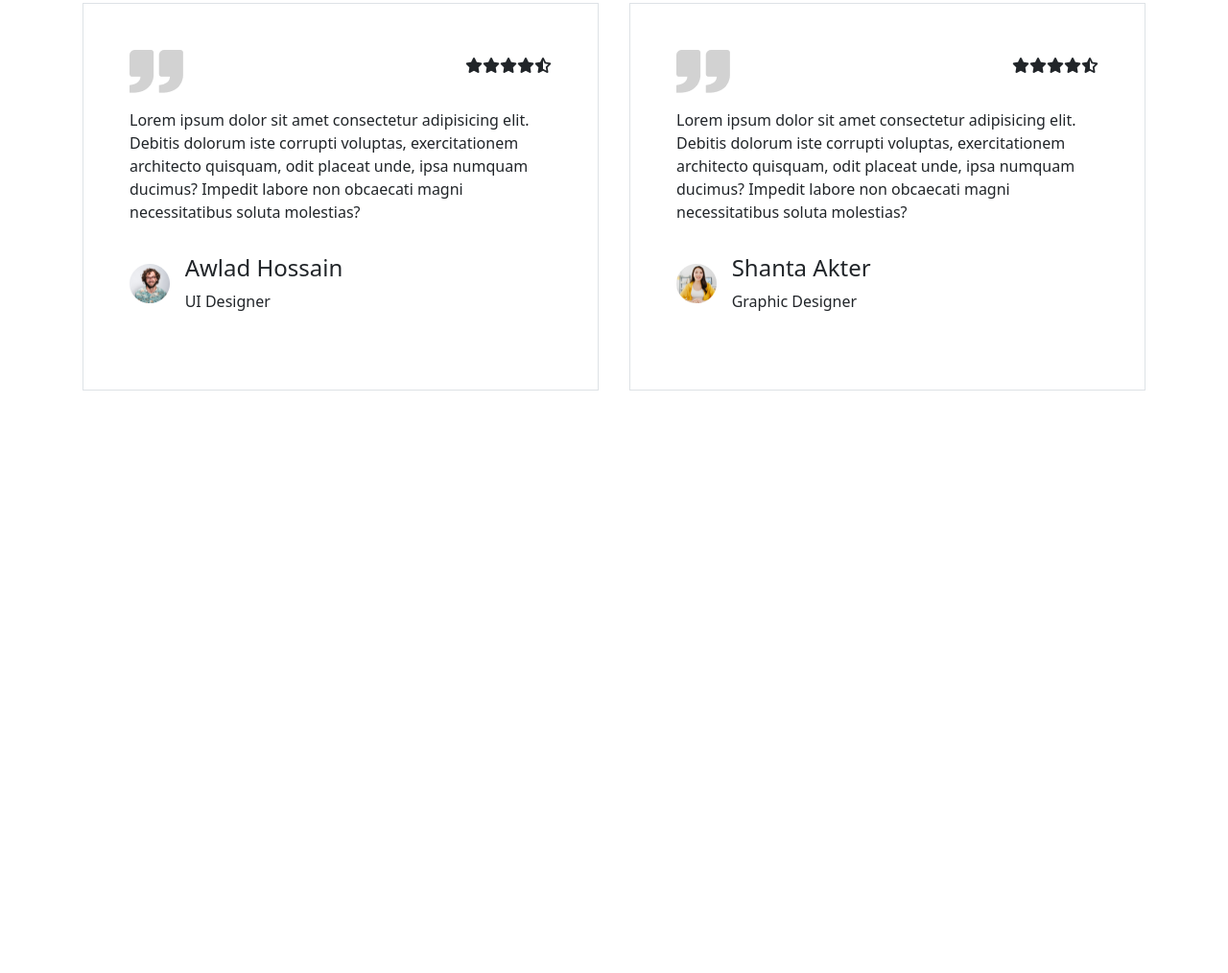
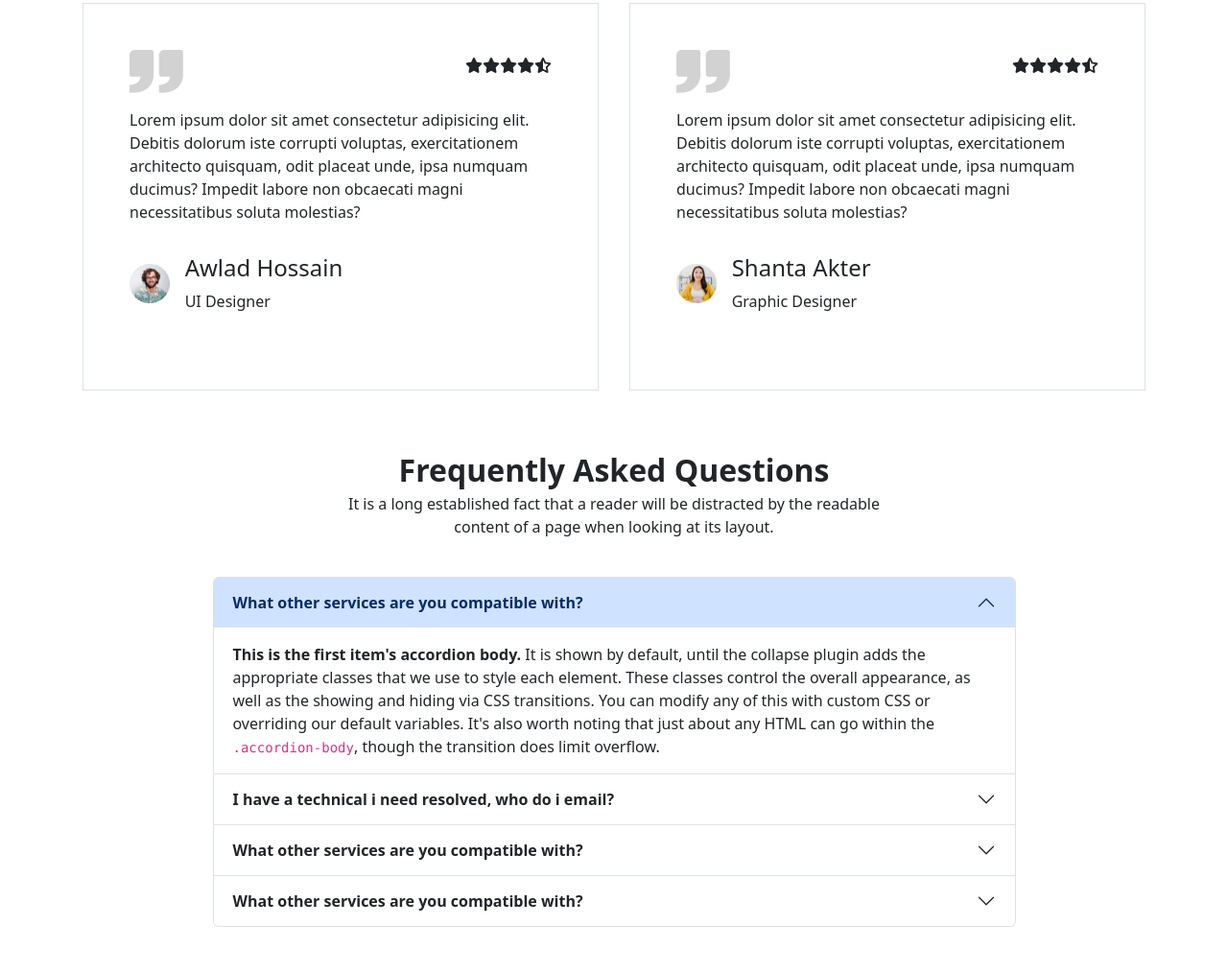
Before and after one commit to sourov2612/edTech-website, a plain HTML site: page index.html in a window 1280 px wide. Shown: the part 3680-4694 px from the top of the page at 96% size. Before the commit the page ends 4103 px from the top, so only its background shows below. Drawn offline with nearby package versions, Linux system fonts and the light colour scheme.

Commit message:
Asked Questions section added

```diff
--- a/index.html
+++ b/index.html
@@ -366,7 +366,7 @@
 
         <!-- Student feedback section start  -->
 
-        <section class="container ">
+        <section class="container pb-5">
           <div class="d-flex justify-content-center align-items-center mb-4">
             <div class="text-center">
                 <h2 class="mb-1 fw-semibold">Some Students Feedback</h2>
@@ -447,6 +447,82 @@
         <!-- Student feedback section end  -->
 
 
+        <!-- Asked Questions section start  -->
+
+        <section class="container pb-5">
+          <div class="d-flex justify-content-center align-items-center mb-4">
+            <div class="text-center">
+                <h2 class="mb-1 fw-semibold">Frequently Asked Questions</h2>
+                <p class="mb-0">It is a long established fact that a reader will be distracted by the readable</p>
+                <p>content of a page when looking at its layout.</p>
+            </div>
+          </div>
+
+          <section class="w-75 m-auto">
+            <div class="accordion" id="accordionExample">
+              <div class="accordion-item">
+                <h2 class="accordion-header">
+                  <button class="accordion-button fw-semibold" type="button" data-bs-toggle="collapse" data-bs-target="#collapseOne" aria-expanded="true" aria-controls="collapseOne">
+                    What other services are you compatible with?
+                  </button>
+                </h2>
+                <div id="collapseOne" class="accordion-collapse collapse show" data-bs-parent="#accordionExample">
+                  <div class="accordion-body">
+                    <strong>This is the first item's accordion body.</strong> It is shown by default, until the collapse plugin adds the appropriate classes that we use to style each element. These classes control the overall appearance, as well as the showing and hiding via CSS transitions. You can modify any of this with custom CSS or overriding our default variables. It's also worth noting that just about any HTML can go within the <code>.accordion-body</code>, though the transition does limit overflow.
+                  </div>
+                </div>
+              </div>
+
+
+              <div class="accordion-item">
+                <h2 class="accordion-header">
+                  <button class="accordion-button collapsed fw-semibold" type="button" data-bs-toggle="collapse" data-bs-target="#collapseTwo" aria-expanded="false" aria-controls="collapseTwo">
+                    I have a technical i need resolved, who do i email?
+                  </button>
+                </h2>
+                <div id="collapseTwo" class="accordion-collapse collapse" data-bs-parent="#accordionExample">
+                  <div class="accordion-body">
+                    <strong>This is the second item's accordion body.</strong> It is hidden by default, until the collapse plugin adds the appropriate classes that we use to style each element. These classes control the overall appearance, as well as the showing and hiding via CSS transitions. You can modify any of this with custom CSS or overriding our default variables. It's also worth noting that just about any HTML can go within the <code>.accordion-body</code>, though the transition does limit overflow.
+                  </div>
+                </div>
+              </div>
+
+
+              <div class="accordion-item">
+                <h2 class="accordion-header">
+                  <button class="accordion-button collapsed fw-semibold" type="button" data-bs-toggle="collapse" data-bs-target="#collapseThree" aria-expanded="false" aria-controls="collapseThree">
+                    What other services are you compatible with?
+                  </button>
+                </h2>
+                <div id="collapseThree" class="accordion-collapse collapse" data-bs-parent="#accordionExample">
+                  <div class="accordion-body">
+                    <strong>This is the third item's accordion body.</strong> It is hidden by default, until the collapse plugin adds the appropriate classes that we use to style each element. These classes control the overall appearance, as well as the showing and hiding via CSS transitions. You can modify any of this with custom CSS or overriding our default variables. It's also worth noting that just about any HTML can go within the <code>.accordion-body</code>, though the transition does limit overflow.
+                  </div>
+                </div>
+              </div>
+
+              <div class="accordion-item">
+                <h2 class="accordion-header">
+                  <button class="accordion-button collapsed fw-semibold" type="button" data-bs-toggle="collapse" data-bs-target="#collapseThree" aria-expanded="false" aria-controls="collapseThree">
+                    What other services are you compatible with?
+                  </button>
+                </h2>
+                <div id="collapseThree" class="accordion-collapse collapse" data-bs-parent="#accordionExample">
+                  <div class="accordion-body">
+                    <strong>This is the third item's accordion body.</strong> It is hidden by default, until the collapse plugin adds the appropriate classes that we use to style each element. These classes control the overall appearance, as well as the showing and hiding via CSS transitions. You can modify any of this with custom CSS or overriding our default variables. It's also worth noting that just about any HTML can go within the <code>.accordion-body</code>, though the transition does limit overflow.
+                  </div>
+                </div>
+              </div>
+
+
+            </div>
+          </section>
+
+        </section>
+
+        <!-- Asked Questions section end  -->
+
+
 
 
     </main>
```
